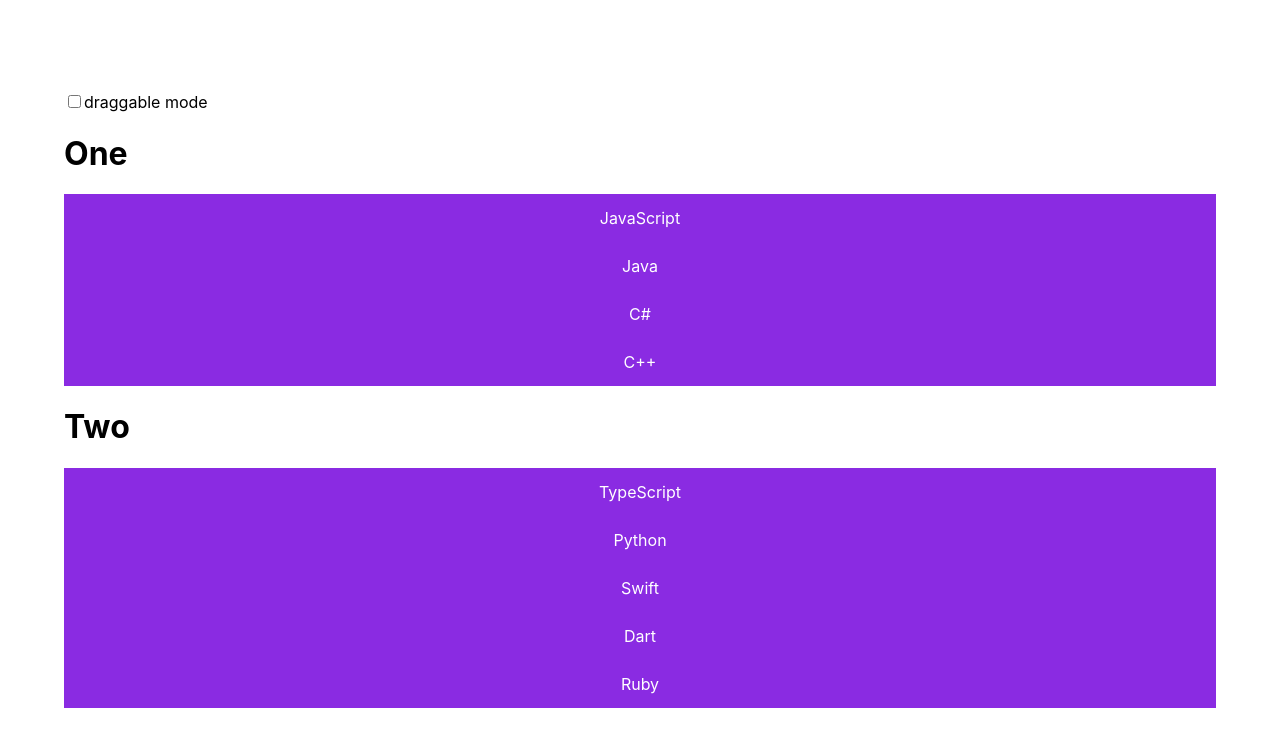
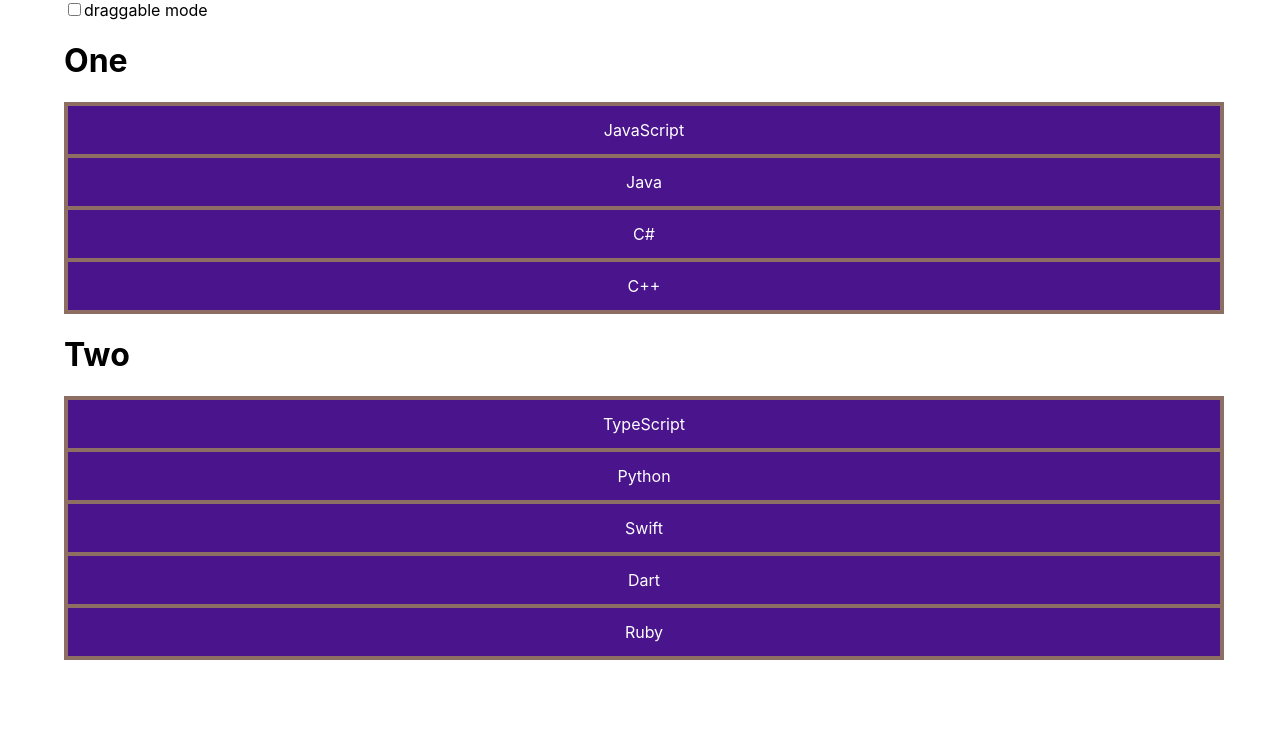
Before and after one commit to qubit88/dnd-wsipe-toggle-range, a React (Create React App) app: page / in a window 1280 px wide. Shown: the top 746 px of the page. Built offline with nearby package versions, Linux system fonts and the light colour scheme.

Commit message:
add dragging to emty list

```diff
--- a/src/App.css
+++ b/src/App.css
@@ -1,11 +1,8 @@
 .App {
-  display: flex;
-  justify-content: center;
   height: 100%;
   width: 90%;
   margin-left: auto;
   margin-right: auto;
-  flex-direction: column;
 }
 
 .App__row {
--- a/src/App.js
+++ b/src/App.js
@@ -59,13 +59,17 @@ class App extends React.Component {
       width: "100%",
       height: "100%",
       display: "flex",
-      flexDirection: "column"
+      flexDirection: "column",
+      minHeight: "10vw",
+      backgroundColor: "#8D6E63",
+      padding: "2px 4px"
     };
 
     const rowStyle = {
       width: "100%",
       maxHeight: "3em",
-      height: "10vw"
+      height: "10vw",
+      margin: "2px 0"
     };
 
     return (
--- a/src/DraggableList/DraggableList.js
+++ b/src/DraggableList/DraggableList.js
@@ -26,8 +26,9 @@ export class DraggableList extends Component {
     let dropTarget = event.target.closest(".DraggableList__item");
 
     const dropId = Number(dropTarget ? dropTarget.dataset.id : 0);
-
-    this.props.onMove(id, dropId, type);
+    if (id) {
+      this.props.onMove(id, dropId, type);
+    }
 
     this.setState({ draggedId: null });
   };
@@ -52,10 +53,6 @@ export class DraggableList extends Component {
 
     this.setState({
       draggedId: id,
-      initialPos: {
-        x: touchEvent.clientX,
-        y: touchEvent.clientY
-      },
       shiftX,
       shiftY
     });
@@ -76,19 +73,25 @@ export class DraggableList extends Component {
 
     const changedTouch = event.changedTouches[0];
 
-    const dropTarget = document
-      .elementFromPoint(changedTouch.clientX, changedTouch.clientY)
-      .closest(".DraggableList__item");
+    const target = document.elementFromPoint(
+      changedTouch.clientX,
+      changedTouch.clientY
+    );
 
-    if (dropTarget) {
-      const dropId = Number(dropTarget.dataset.id);
+    const dropTarget = target.closest(".DraggableList__item");
 
-      this.props.onMove(this.state.draggedId, dropId);
+    const dropId = Number(dropTarget ? dropTarget.dataset.id : 0);
+
+    const type =
+      target.closest(".DraggableList__container") &&
+      target.closest(".DraggableList__container").dataset.type;
+
+    if (type) {
+      this.props.onMove(this.state.draggedId, dropId, type);
     }
 
     this.setState({
       draggedId: null,
-      initialPos: null,
       shiftX: null,
       shiftY: null
     });
@@ -110,6 +113,7 @@ export class DraggableList extends Component {
         style={style}
         className="DraggableList__container"
         onDrop={event => this.onDrop(event, type)}
+        data-type={type}
         onDragOver={e => e.preventDefault()}
       >
         {data.map(i => {
--- a/src/ListItem/Item.css
+++ b/src/ListItem/Item.css
@@ -1,7 +1,7 @@
 .Item {
   width: 100%;
   height: 100%;
-  background-color: blueviolet;
+  background-color: #4a148c;
   color: white;
   display: flex;
   justify-content: center;
--- a/src/index.css
+++ b/src/index.css
@@ -16,3 +16,7 @@ html,
 body {
   height: 100%;
 }
+
+*:focus {
+  outline: none;
+}
```
